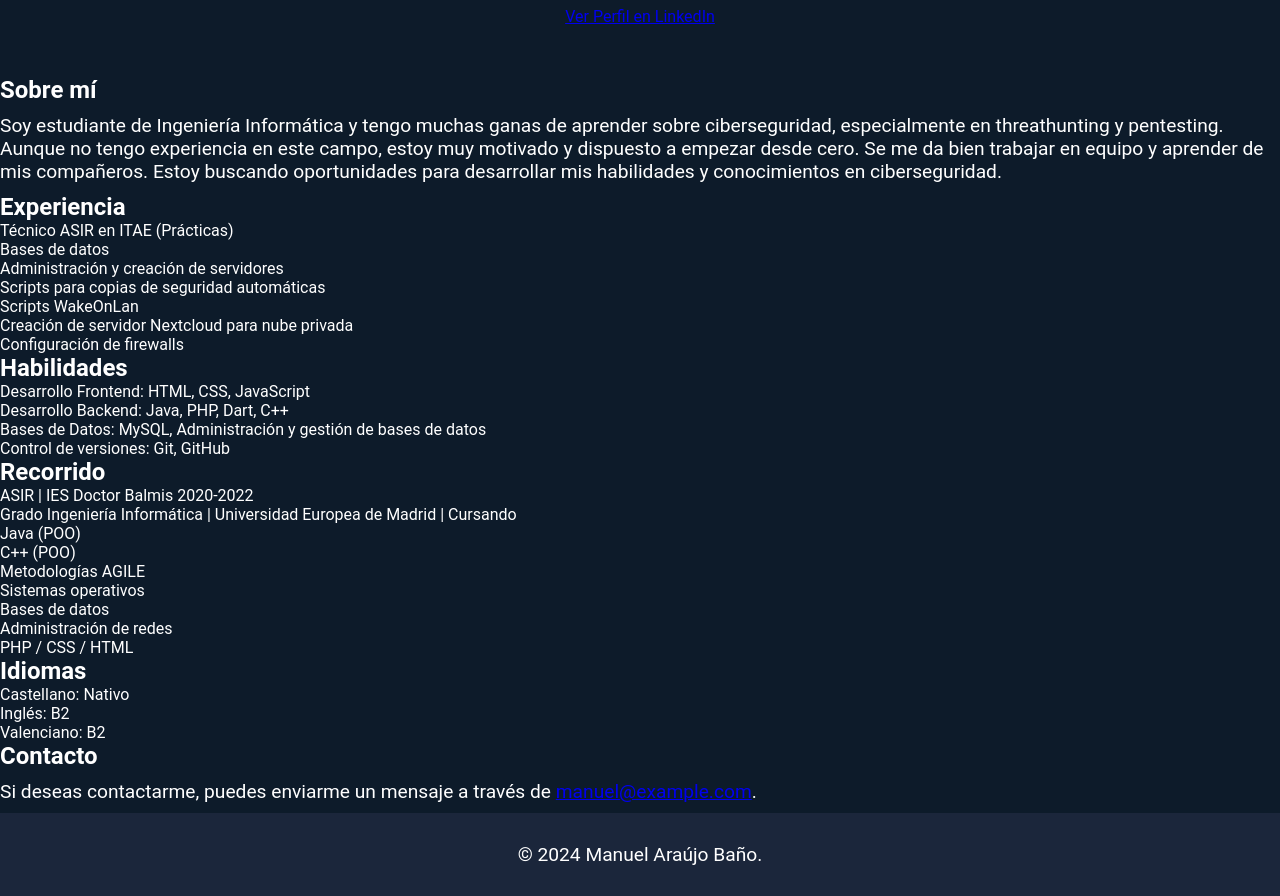
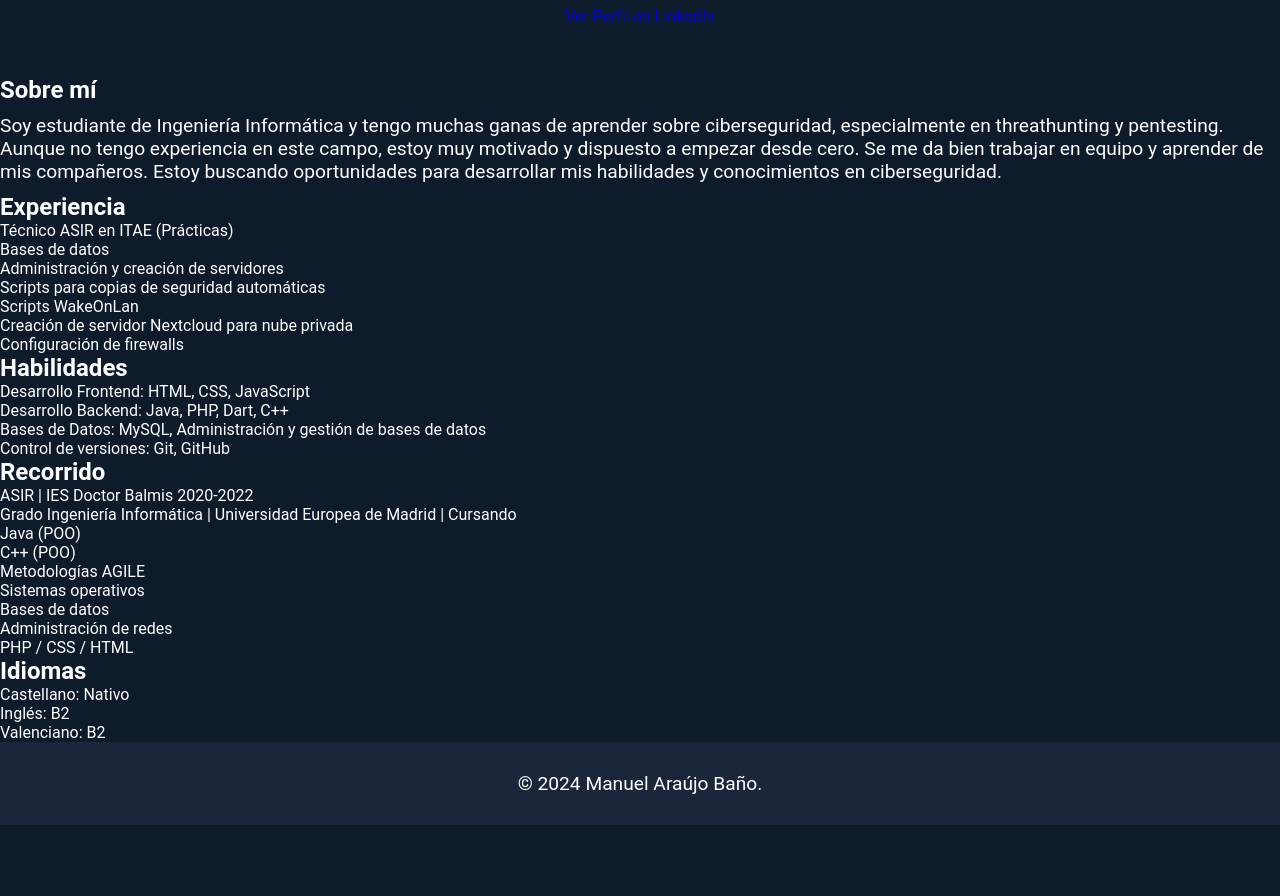
Before and after one commit to manu222/manu222.github.io, a plain HTML site: page index.html in a window 1280 px wide. Shown: the part 143-1039 px from the top of the page. After the commit the page ends 968 px from the top, so only its background shows below. Drawn offline with Linux system fonts and the light colour scheme; a script that the page names is missing.

Commit message:
Update index.html

```diff
--- a/index.html
+++ b/index.html
@@ -69,10 +69,7 @@
             </ul>
         </section>
 
-        <section id="contact">
-            <h2>Contacto</h2>
-            <p>Si deseas contactarme, puedes enviarme un mensaje a través de <a href="mailto:manuel@example.com">manuel@example.com</a>.</p>
-        </section>
+
     </main>
 
     <footer>
```
